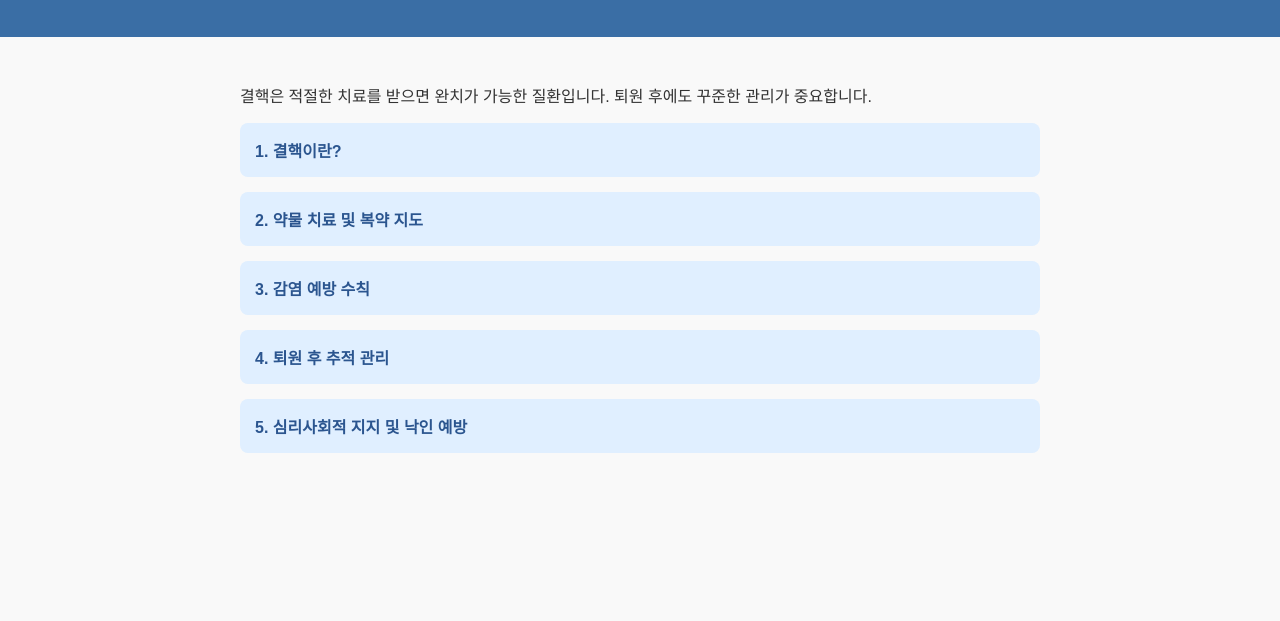
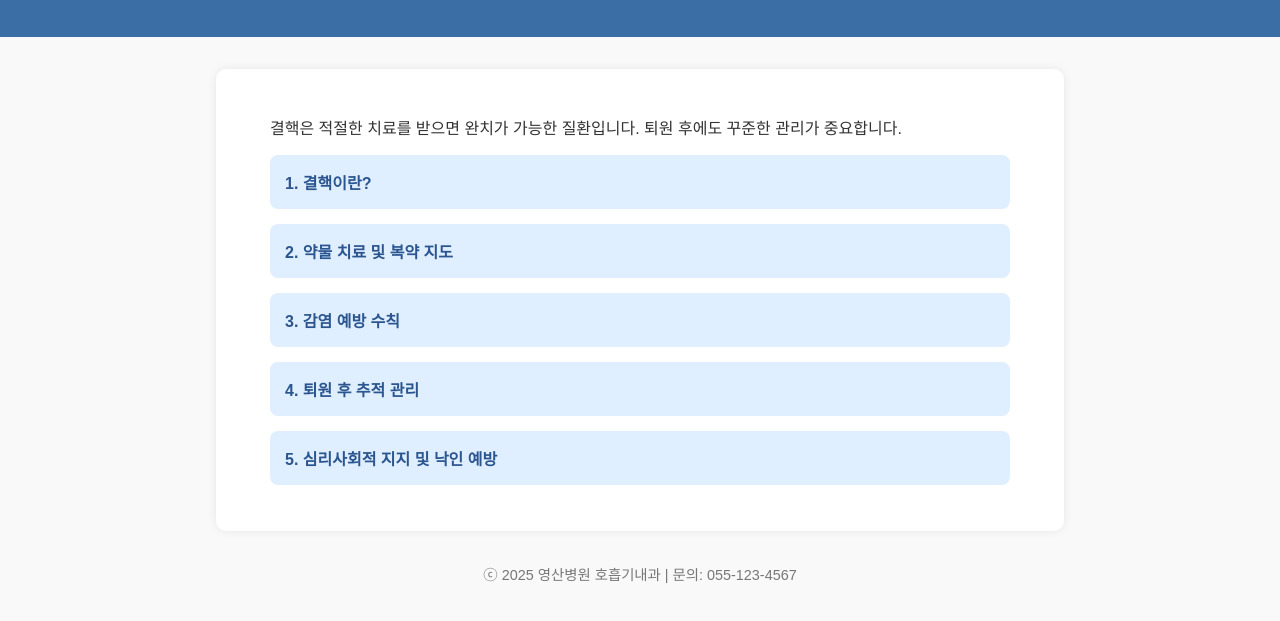
Before and after one commit to amandakangs/tb-guide, a plain HTML site: page index.html in a window 1280 px wide. Shown: the part 83-704 px from the top of the page. Drawn offline with Linux system fonts and the light colour scheme.

Commit message:
Add files via upload

```diff
--- a/index.html
+++ b/index.html
@@ -28,6 +28,14 @@
       max-width: 800px;
       margin: auto;
     }
+    main {
+      max-width: 800px;
+      margin: 2em auto;
+      padding: 0 1.5em;
+      background: white;
+      border-radius: 10px;
+      box-shadow: 0 0 10px rgba(0,0,0,0.08);
+    }
     ul {
       list-style-type: none;
       padding: 0;
@@ -43,12 +51,19 @@
       text-decoration: none;
       font-weight: bold;
     }
+    footer {
+      text-align: center;
+      font-size: 0.9em;
+      color: #777;
+      margin: 2em 0;
+    }
   </style>
 </head>
 <body>
   <header>
     <h1>영산병원 결핵 퇴원 후 건강관리 안내</h1>
   </header>
+  <main>
   <section>
     <p>결핵은 적절한 치료를 받으면 완치가 가능한 질환입니다. 퇴원 후에도 꾸준한 관리가 중요합니다.</p>
     <ul>
@@ -59,5 +74,9 @@
       <li><a href="5_support.html">5. 심리사회적 지지 및 낙인 예방</a></li>
     </ul>
   </section>
+  </main>
+  <footer>
+   ⓒ 2025 영산병원 호흡기내과 | 문의: 055-123-4567
+  </footer>
 </body>
 </html>
```
